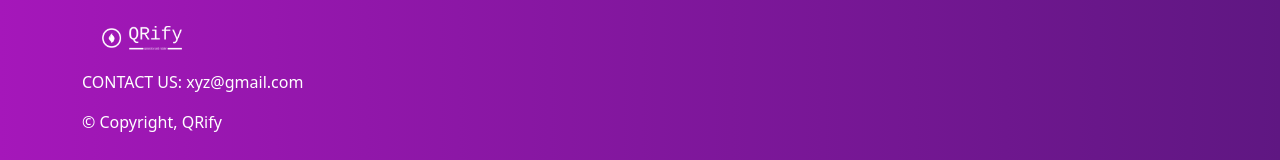
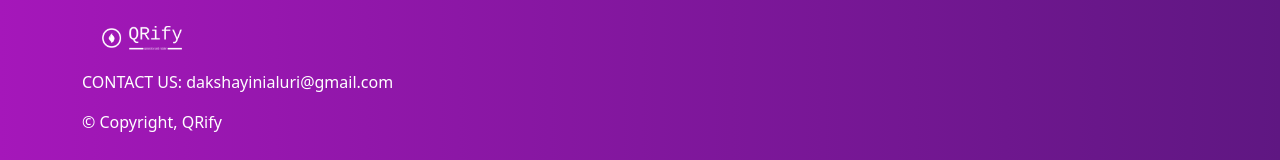
Before and after one commit to dakshayini28/QR-Code-Generator, a plain HTML site: page index.html in a window 1280 px wide. Shown: the part 2148-2308 px from the top of the page. Drawn offline with nearby package versions, Linux system fonts and the light colour scheme.

Commit message:
Update index.html

```diff
--- a/index.html
+++ b/index.html
@@ -123,7 +123,7 @@
             <div class="row">
                 <div class="col-md-4">
                     <img src="./images/logo.png" class="footer-box">
-                    <p>CONTACT US: xyz@gmail.com</p>
+                    <p>CONTACT US: dakshayinialuri@gmail.com</p>
                     <p>© Copyright, QRify</p>
                 </div>
             </div>
```
